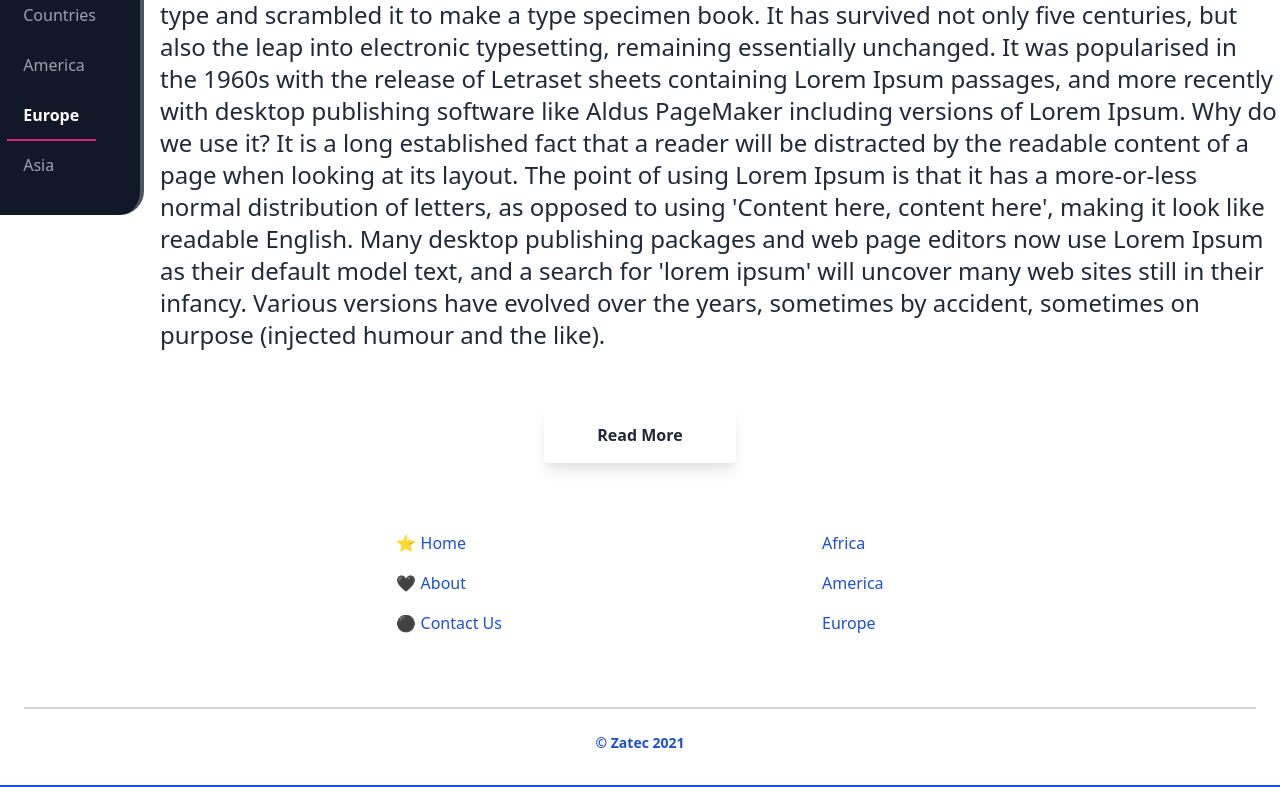
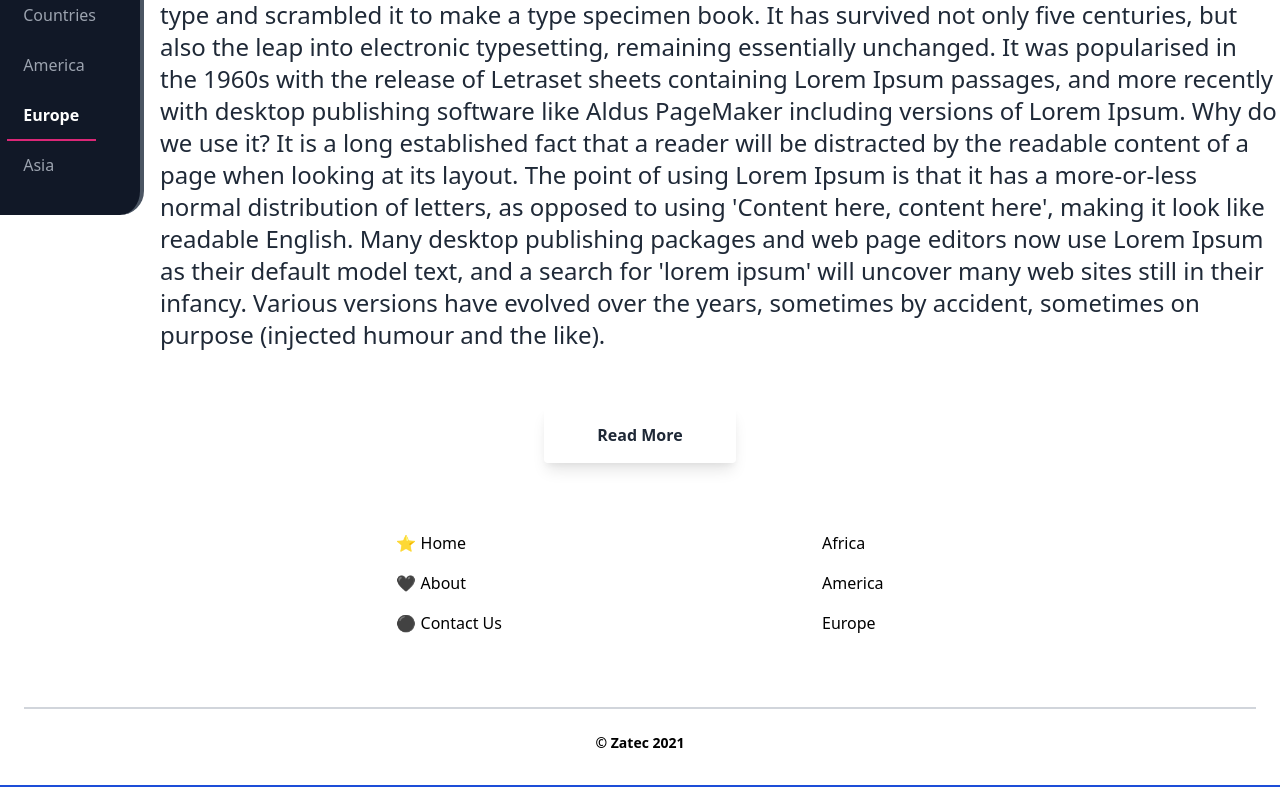
Before and after one commit to mugabee/reactWork, a React (Create React App) app: page / in a window 1280 px wide. Shown: the part 201-988 px from the top of the page. Built offline with nearby package versions, Linux system fonts and the light colour scheme.

Commit message:
Applying Footer Text color Changes To Black

```diff
--- a/src/components/Footer.js
+++ b/src/components/Footer.js
@@ -11,7 +11,7 @@ export default class Footer extends Component {
                 <span className="my-2">
                   <a
                     href="#"
-                    className="text-blue-700  text-md hover:text-blue-500"
+                    className="text-black  text-md hover:text-blue-500"
                   >
                     ⭐ Home
                   </a>
@@ -19,7 +19,7 @@ export default class Footer extends Component {
                 <span className="my-2">
                   <a
                     href="#"
-                    className="text-blue-700  text-md hover:text-blue-500"
+                    className="text-black  text-md hover:text-blue-500"
                   >
                     🖤 About
                   </a>
@@ -27,7 +27,7 @@ export default class Footer extends Component {
                 <span className="my-2">
                   <a
                     href="#"
-                    className="text-blue-700  text-md hover:text-blue-500"
+                    className="text-black  text-md hover:text-blue-500"
                   >
                     ⚫ Contact Us
                   </a>
@@ -37,7 +37,7 @@ export default class Footer extends Component {
                 <span className="my-2">
                   <a
                     href="#"
-                    className="text-blue-700 text-md hover:text-blue-500"
+                    className="text-black text-md hover:text-blue-500"
                   >
                     Africa
                   </a>
@@ -45,7 +45,7 @@ export default class Footer extends Component {
                 <span className="my-2">
                   <a
                     href="#"
-                    className="text-blue-700  text-md hover:text-blue-500"
+                    className="text-black  text-md hover:text-blue-500"
                   >
                     America
                   </a>
@@ -53,7 +53,7 @@ export default class Footer extends Component {
                 <span className="my-2">
                   <a
                     href="#"
-                    className="text-blue-700 text-md hover:text-blue-500"
+                    className="text-black text-md hover:text-blue-500"
                   >
                     Europe
                   </a>
@@ -62,12 +62,10 @@ export default class Footer extends Component {
             </div>
           </div>
         </div>
-        <div className="container mx-auto px-6">
+        <div className="mx-auto px-6">
           <div className="mt-16 border-t-2 border-gray-300 flex flex-col items-center">
             <div className="sm:w-2/3 text-center py-6">
-              <p className="text-sm text-blue-700 font-bold mb-2">
-                © Zatec 2021
-              </p>
+              <p className="text-sm text-black font-bold mb-2">© Zatec 2021</p>
             </div>
           </div>
         </div>
```
Also changed, not shown: 1 other file (tests, documents, lock files or other folders).
